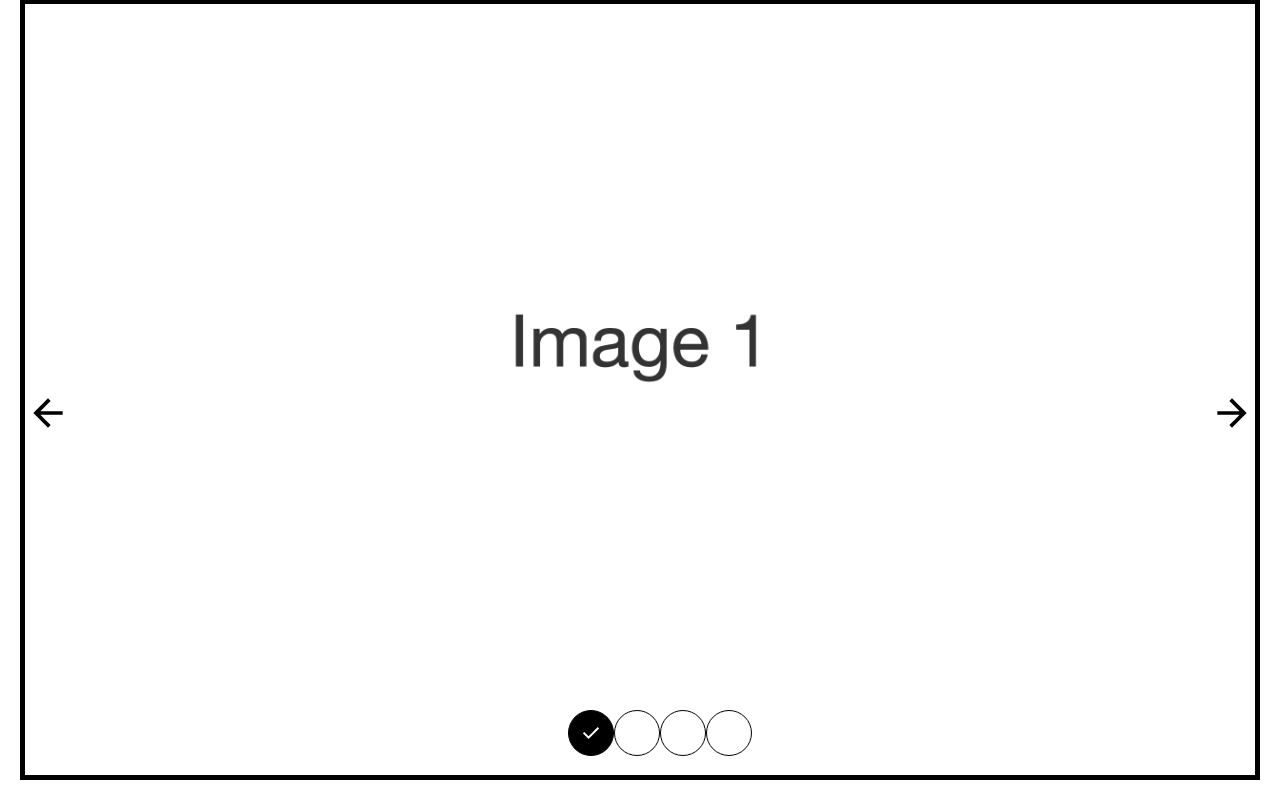
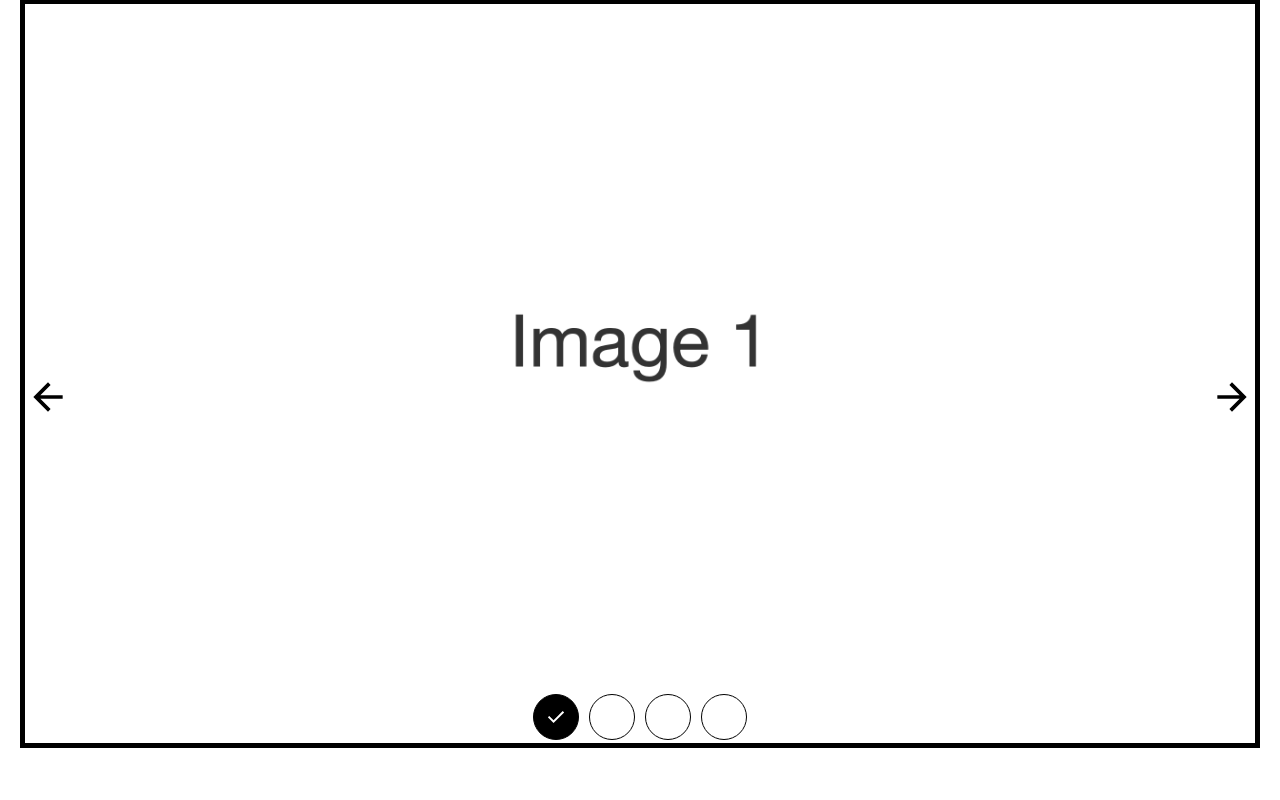
Before and after one commit to stefany-newman/accessibility, a website: page aria-patterns/index.html in a window 1280 px wide. Shown: the part 342-1142 px from the top of the page. After the commit the page ends 1110 px from the top, so only its background shows below. Drawn offline with Linux system fonts and the light colour scheme.

Commit message:
added dots spacing

```diff
--- a/aria-patterns/styles/main.css
+++ b/aria-patterns/styles/main.css
@@ -472,7 +472,10 @@ img{
   & ol{
     list-style-type: none;
     display: flex;
+    gap: 10px;
     justify-content: center;
+    margin: 0;
+    padding: 0;
   }
   & .dot{
     border-radius: 50%;
```
